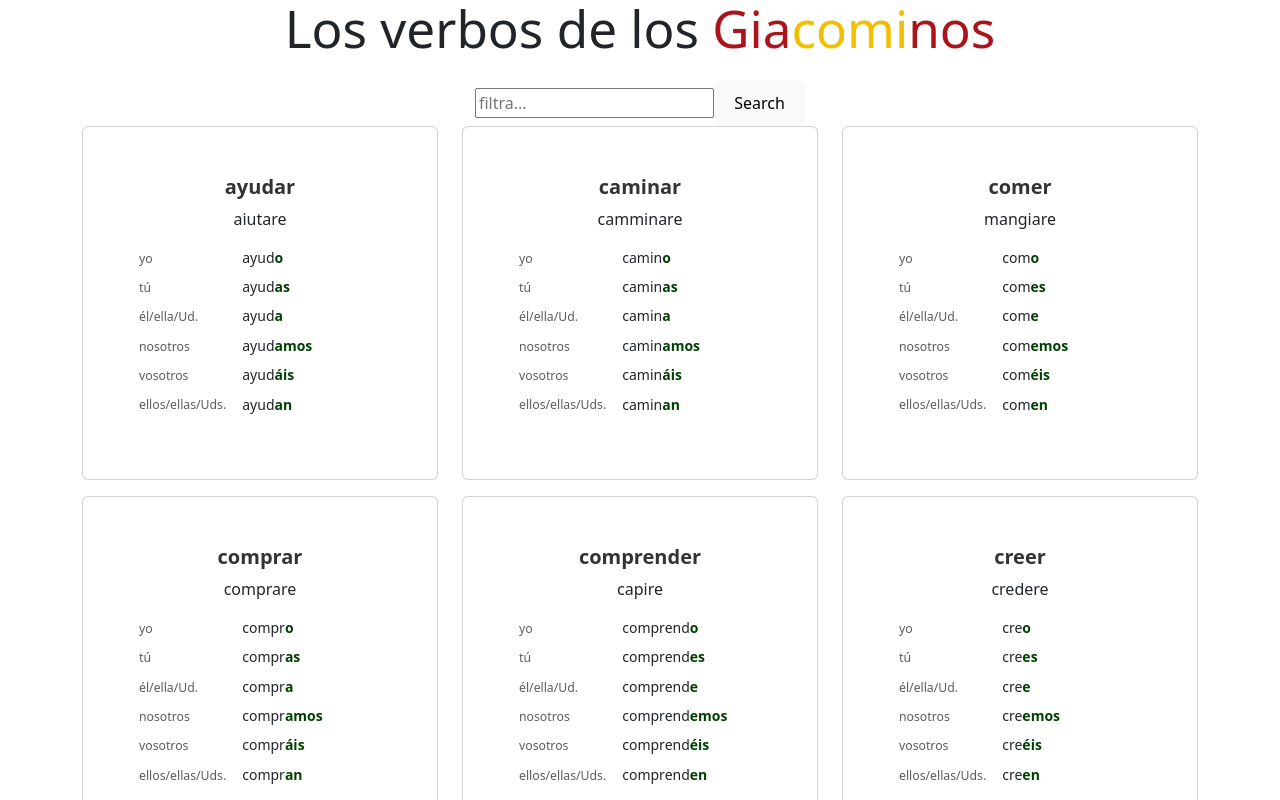
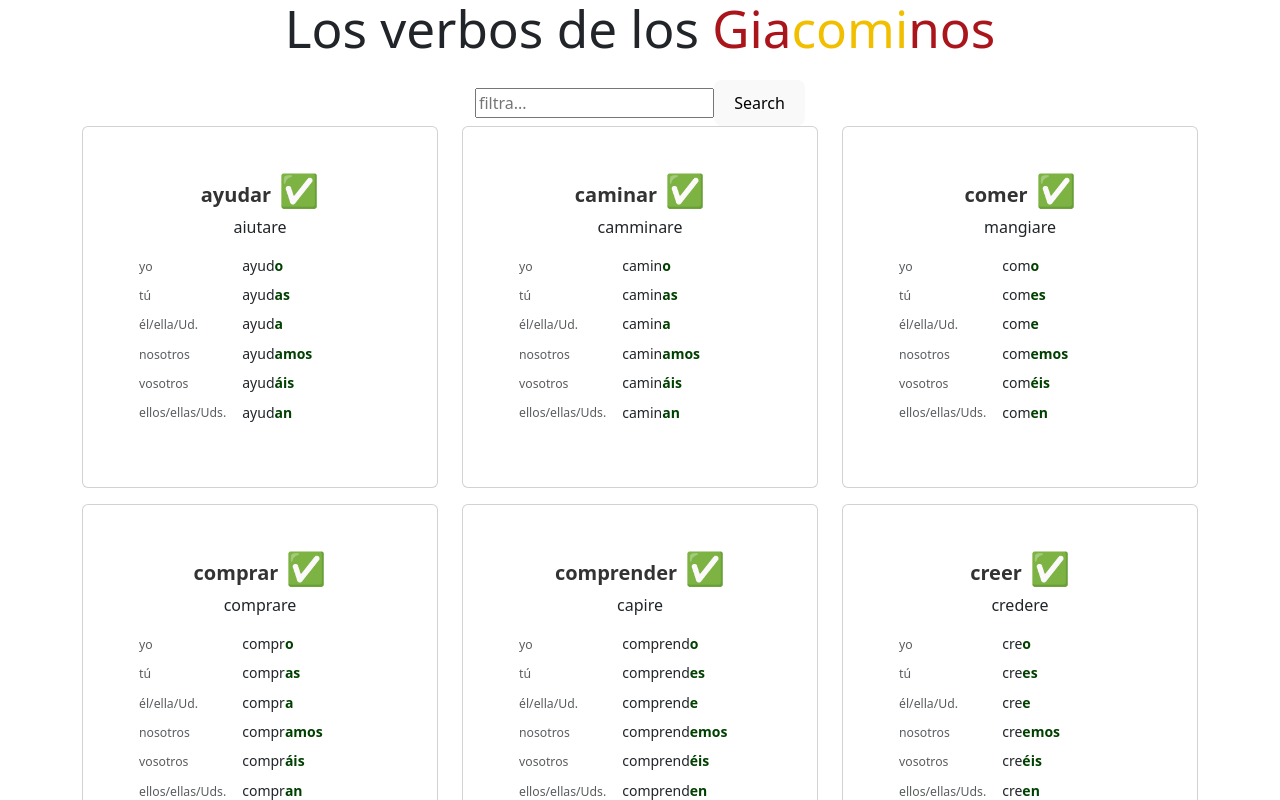
Before and after one commit to rony76/giacominos, a React (Vite) app: page / in a window 1280 px wide. Shown: the top 800 px of the page. Built offline with nearby package versions, Linux system fonts and the light colour scheme.

Commit message:
Show emoji for verb type

```diff
--- a/src/components/VerbCard.css
+++ b/src/components/VerbCard.css
@@ -9,6 +9,13 @@
 .verb-card .card-title {
   font-weight: bold;
   color: #333;
+  display: inline-block;
+}
+
+.verb-card .card-subtitle {
+  font-size: 200%;
+  padding-left: 0.5rem;
+  display: inline-block;
 }
 
 .verb-card .card-text {
--- a/src/components/VerbCard.tsx
+++ b/src/components/VerbCard.tsx
@@ -24,6 +24,7 @@ export default function VerbCard({ verb }: VerbCardProps) {
       <div className="card h-100">
         <div className="card-body">
           <h5 className="card-title">{verb.infinitive}</h5>
+          <h6 className="card-subtitle">{verb.emoji}</h6>
           <p className="card-text">{verb.translation}</p>
 
           <div className="card-text">
--- a/src/hooks/VerbListContext.tsx
+++ b/src/hooks/VerbListContext.tsx
@@ -14,12 +14,14 @@ export function VerbListContextProvider({ children }: { children: ReactNode }) {
 
   const filterVerbs = (query: string) => {
     if (query.trim() === '') {
-      setVerbs(allVerbs);
+      setVerbs(allVerbs.slice(0, 12));
       return;
     }
 
     setVerbs(
-      allVerbs.filter((verb) => verb.infinitive.includes(query) || verb.translation.includes(query))
+      allVerbs
+        .filter((verb) => verb.infinitive.includes(query) || verb.translation.includes(query))
+        .slice(0, 12)
     );
   };
 
--- a/src/model/BaseVerb.ts
+++ b/src/model/BaseVerb.ts
@@ -2,13 +2,12 @@ import { type Verb } from './Verb';
 import { type Conjugation } from './Conjugation';
 
 export abstract class BaseVerb implements Verb {
-  infinitive: string;
-  translation: string;
+  constructor(
+    public readonly infinitive: string,
+    public readonly translation: string
+  ) {}
 
-  constructor(infinitive: string, translation: string) {
-    this.infinitive = infinitive;
-    this.translation = translation;
-  }
+  abstract get emoji(): string;
 
   abstract get conjugation(): Conjugation;
 
--- a/src/model/RegularVerb.ts
+++ b/src/model/RegularVerb.ts
@@ -9,6 +9,10 @@ export class RegularVerb extends BaseVerb {
 
   get root(): string {
     return this.infinitive.slice(0, -2);
+  }
+
+  get emoji(): string {
+    return '✅';
   }
 
   get conjugation(): Conjugation {
--- a/src/model/Verb.ts
+++ b/src/model/Verb.ts
@@ -1,6 +1,7 @@
 import { type Conjugation } from './Conjugation';
 
 export interface Verb {
+  emoji: string;
   infinitive: string;
   root: string;
   translation: string;
```
